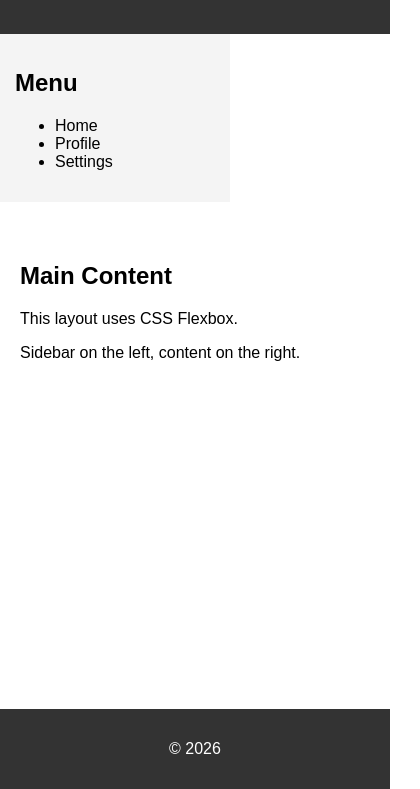
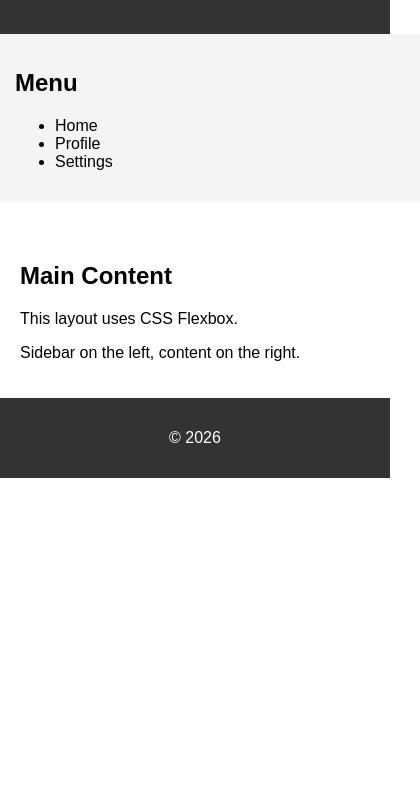
Before and after one commit to root-cell7/fullstack-journey, a plain HTML site: page day5/index.html in a window 390 px wide. Shown: the part 76-865 px from the top of the page, 420 px wide, since content can reach past the window. After the commit the page ends 844 px from the top, so only its background shows below. Drawn offline with Linux system fonts and the light colour scheme.

Commit message:
update layout flexbox and add responsive meedia query

```diff
--- a/day5/style.css
+++ b/day5/style.css
@@ -12,20 +12,9 @@ header, footer {
 
 .container {
     display: flex;
-    min-height: 80vh;
-}
-.container {
-    display: flex;
     gap: 20px;
 }
-@media (max-width: 768px) {
-    .container {
-        flex-direction: column;
-    }
-    .sidebar {
-        width: 100%;
-    }
-}
+
 .sidebar {
     width: 200px;
     background-color: #f4f4f4;
@@ -36,3 +25,11 @@ header, footer {
     flex: 1;
     padding: 20px;
 }
+@media (max-width:768px) {
+    .container {
+        flex-direction: column;
+    }
+    .sidebar {
+        width: 100%;
+    }
+}
```
